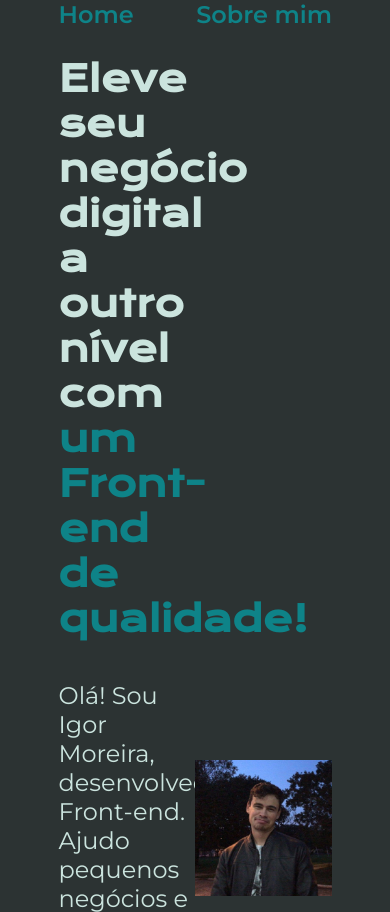
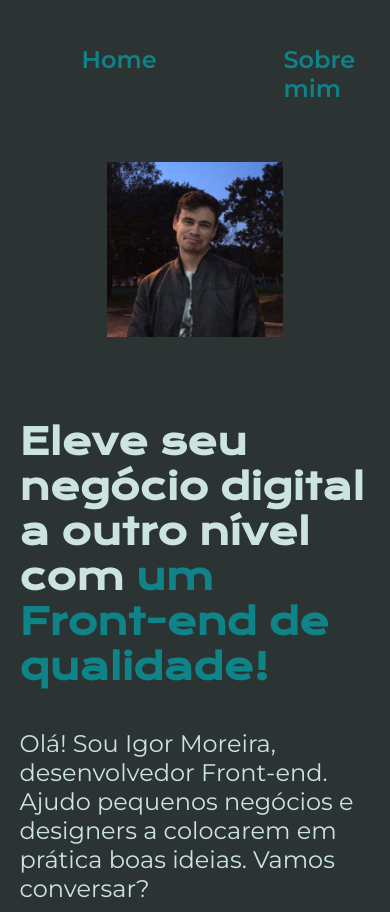
Before and after one commit to igorpm13/Portifolio, a plain HTML site: page index.html in a window 390 px wide. Shown: the top 912 px of the page. Drawn offline with nearby package versions, Linux system fonts and the light colour scheme.

Commit message:
responsividade

```diff
--- a/styles/style.css
+++ b/styles/style.css
@@ -22,7 +22,7 @@ body {
 }
 
 .cabecalho__menu {
-    display: flexbox;
+    display: flex;
     gap: 80px;
 }
 
@@ -40,6 +40,7 @@ body {
     display: flex;
     align-items: center;
     justify-content: space-between;
+    gap: 82px;
 }
 
 .apresentacao__conteudo {
@@ -111,3 +112,22 @@ body {
     font-size: 1.5rem;
     font-weight: 400;
 }
+
+@media (max-width: 1200px) {
+    .cabecalho {
+        padding: 10%;
+    }
+
+    .cabecalho__menu {
+        justify-content: center;
+    }
+
+    .apresentacao {
+        flex-direction: column-reverse;
+        padding: 5%;
+    }
+
+    .apresentacao__conteudo {
+        width: auto;
+    }
+}
```
